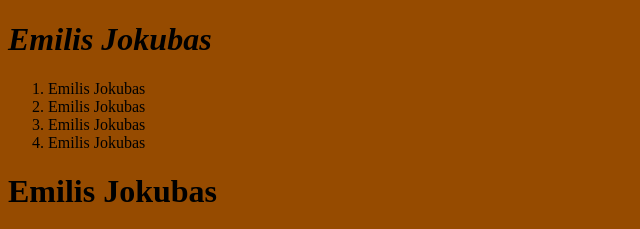
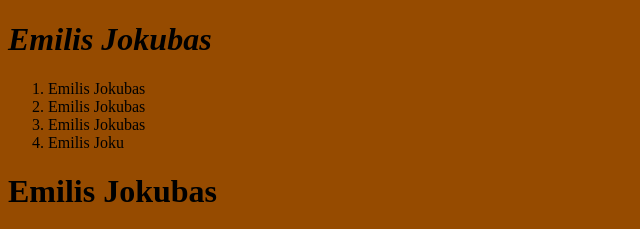
Before and after one commit to Ignassigma/jklnjkd, a plain HTML site: page index.html in a window 1280 px wide. Shown: the top 229 px of the page, 0-640 px from the left. Drawn offline with Linux system fonts and the light colour scheme.

Commit message:
2 commit

```diff
--- a/index.html
+++ b/index.html
@@ -73,7 +73,7 @@
       <li> Emilis Jokubas</li>
       <li> Emilis Jokubas</li>
       <li> Emilis Jokubas</li>
-      <li> Emilis Jokubas</li>
+      <li> Emilis Joku</li>
     </ol>
 
     <h1> Emilis Jokubas</h1>
```
